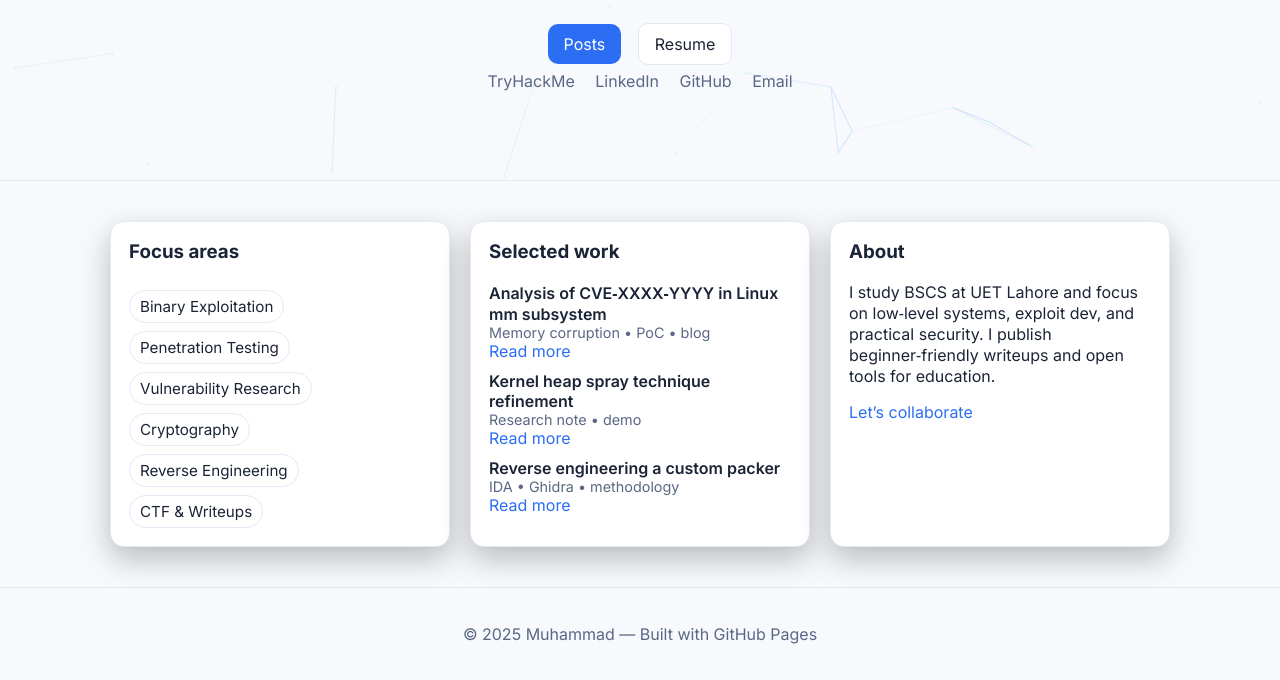
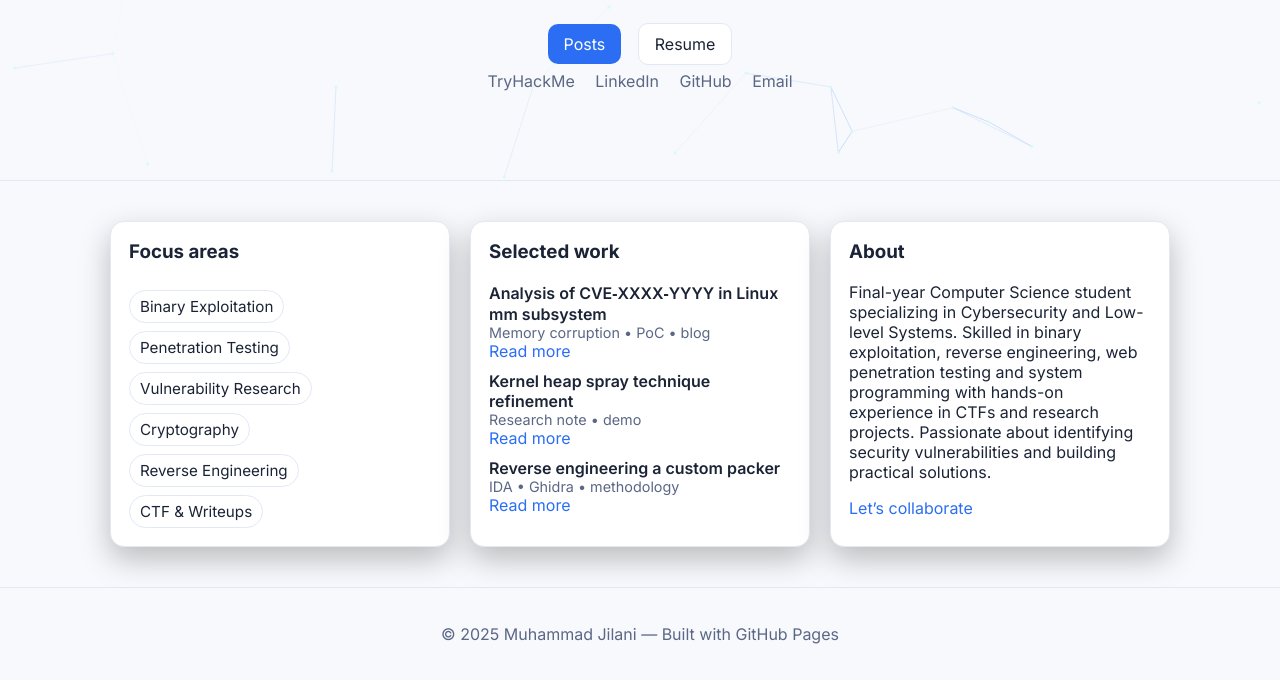
Before and after one commit to silentzero192/silentzero192.github.io, a plain HTML site: page index.html in a window 1280 px wide. Shown: the part 359-1039 px from the top of the page. Drawn offline with Linux system fonts and the light colour scheme.

Commit message:
Added my all files

```diff
--- a/index.html
+++ b/index.html
@@ -82,16 +82,18 @@
       <article class="card">
         <h3>About</h3>
         <p>
-          I study BSCS at UET Lahore and focus on low‑level systems, exploit dev, and practical security.
-          I publish beginner‑friendly writeups and open tools for education.
+
+        Final-year Computer Science student specializing in Cybersecurity and Low-level Systems. Skilled in binary
+        exploitation, reverse engineering, web penetration testing and system programming with hands-on experience in CTFs and research projects.
+        Passionate about identifying security vulnerabilities and building practical solutions.
         </p>
-        <a class="link" href="mailto:you@example.com">Let’s collaborate</a>
+        <a class="link" href="mailto:muhammadjilani192@proton.me">Let’s collaborate</a>
       </article>
     </section>
   </main>
 
   <footer class="site-footer">
-    <p>© <span id="year"></span> Muhammad — Built with GitHub Pages</p>
+    <p>© <span id="year"></span> Muhammad Jilani — Built with GitHub Pages</p>
   </footer>
 
   <script src="script.js"></script>
```
Also changed, not shown: posts.html (+3 -3 lines), resume.html (+6 -6 lines).
